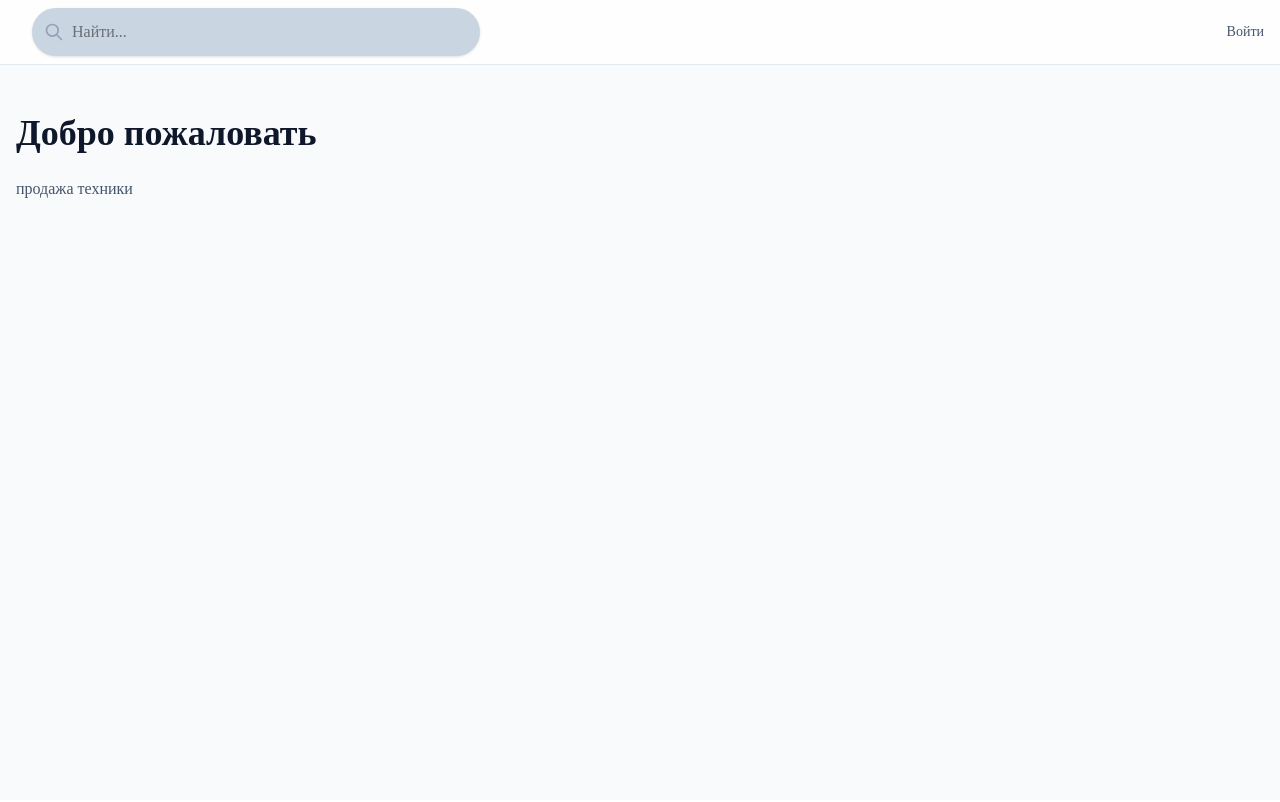
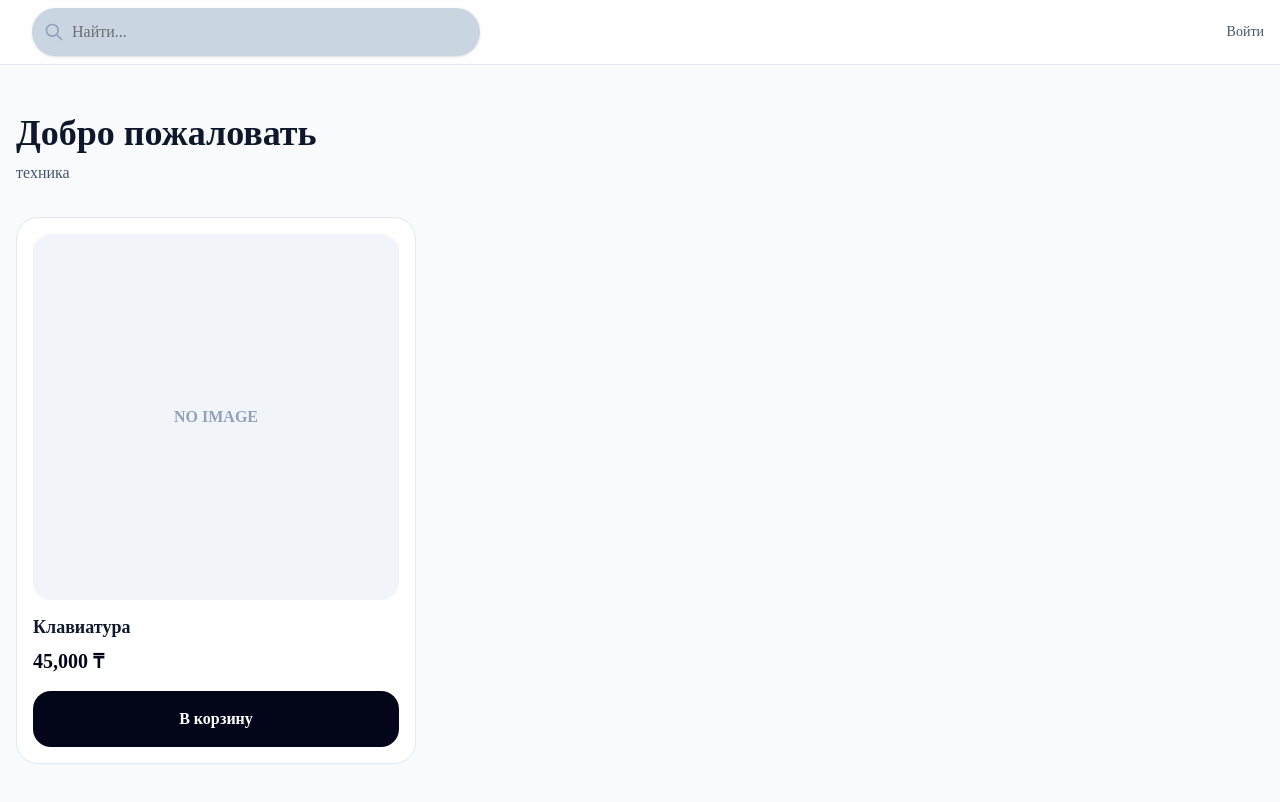
Before and after one commit to romantikel001-sketch/romantikel001-sketch-netx-nest-js-project, a Next.js app: page /home in a window 1280 px wide. Shown: the top 802 px of the page. Built offline with nearby package versions, Linux system fonts and the light colour scheme.

Commit message:
test ProductCard

```diff
--- a/app/home/page.tsx
+++ b/app/home/page.tsx
@@ -1,14 +1,35 @@
+"use client";
+
 import Header from "@/components/home/layout/header/Header";
+import { ProductCard } from "@/components/ui/ProductCard";
+
+const MOCK_PRODUCTS = [
+  { id: "1", name: "Клавиатура", price: 45000, image: null },
+];
 
 export default function HomePage() {
+  const handleAddToCart = (id: string) => {
+    console.log("Товар добавлен:", id);
+  };
+
   return (
     <div className="min-h-screen flex flex-col bg-slate-50">
       <Header />
 
       <main className="flex-grow max-w-7xl mx-auto px-4 py-12 w-full">
-        <h1 className="text-4xl font-extrabold text-slate-900 mb-6">Добро пожаловать</h1>
-        <p className="text-slate-600 mb-8 max-w-2xl">продажа техники</p>
-        <div className="grid grid-cols-1 md:grid-cols-3 gap-6">
+        <h1 className="text-4xl font-extrabold text-slate-900 mb-2">Добро пожаловать</h1>
+        <p className="text-slate-600 mb-8 max-w-2xl">техника</p>
+          <div className="grid grid-cols-1 md:grid-cols-3 gap-6">
+          {MOCK_PRODUCTS.map((product) => (
+            <ProductCard
+              key={product.id}
+              id={product.id}
+              name={product.name}
+              price={product.price}
+              image={product.image}
+              onAdd={handleAddToCart}
+            />
+          ))}
         </div>
       </main>
     </div>
--- /dev/null
+++ b/components/ui/ProductCard.tsx
@@ -0,0 +1,37 @@
+"use client";
+
+import Image from "next/image";
+
+interface ProductProps {
+  id: string;
+  name: string;
+  price: number;
+  image?: string | null;
+  onAdd: (id: string) => void;
+}
+
+export function ProductCard({ id, name, price, image, onAdd }: ProductProps) {
+  return (
+    <div className="bg-white border border-slate-200 rounded-3xl p-4 flex flex-col gap-4 hover:shadow-xl transition-shadow group">
+      <div className="relative aspect-square bg-slate-100 rounded-2xl overflow-hidden">
+        {image ? (
+          <Image src={image} alt={name} fill className="object-cover group-hover:scale-110 transition-transform" />
+        ) : (
+          <div className="w-full h-full flex items-center justify-center text-slate-400 font-bold uppercase">No Image</div>
+        )}
+      </div>
+
+      <div className="flex flex-col flex-1">
+        <h3 className="font-bold text-lg text-slate-900 leading-tight">{name}</h3>
+        <p className="mt-auto text-xl font-black text-slate-950 pt-2">{price.toLocaleString()} ₸</p>
+      </div>
+
+      <button
+        onClick={() => onAdd(id)}
+        className="w-full py-4 bg-slate-950 text-white rounded-2xl font-bold active:scale-95 hover:bg-slate-800 transition-all"
+      >
+        В корзину
+      </button>
+    </div>
+  );
+}
```
Also changed, not shown: components/ui/SearchInput.tsx (deleted).
